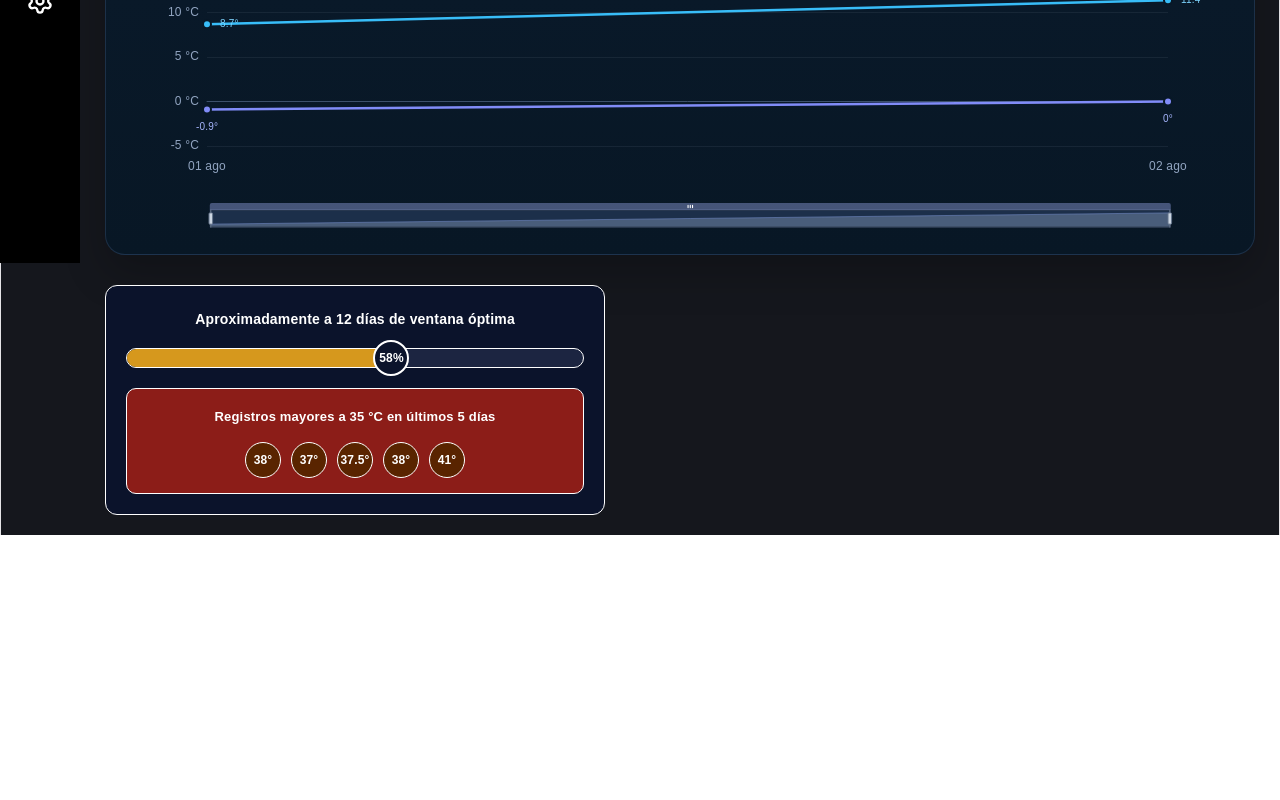
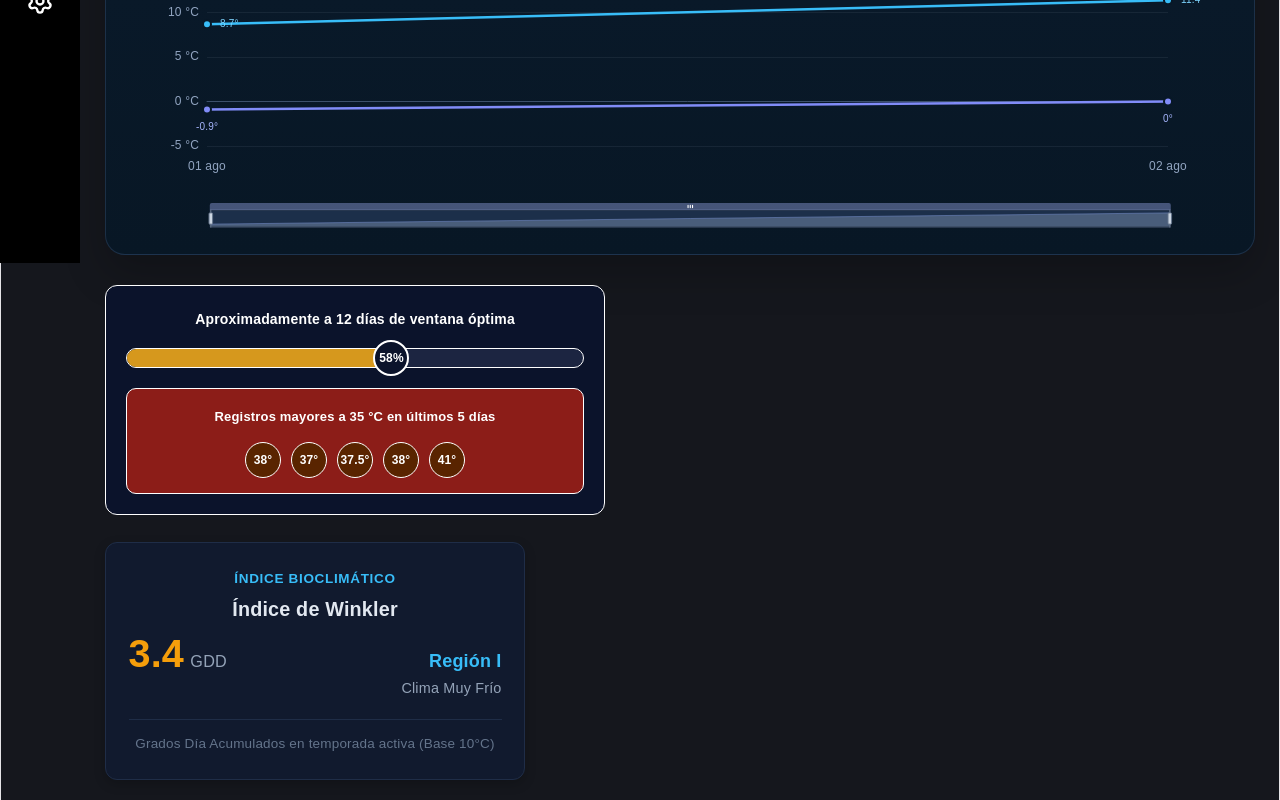
Before and after one commit to Vigno-team/vigno-fronted, a React (Vite) app: page / in a window 1280 px wide. Shown: the part 537-1337 px from the top of the page. Before the commit the page ends 1072 px from the top, so only its background shows below. Built offline with nearby package versions, Linux system fonts and the light colour scheme.

Commit message:
SCRUM-22: Se implementa el calculo del indice Winkler, ademas del componente visual WinklerCard

```diff
--- a/src/App.jsx
+++ b/src/App.jsx
@@ -3,6 +3,7 @@ import { useState } from "react";
 import BarraLateral from "./componentes/BarraLateral/BarraLateral";
 import HarvestProgressBar from "./componentes/HarvestProgressBar/HarvestProgressBar";
 import TemperatureChart from "./componentes/TemperatureChart";
+import { WinklerCard } from "./componentes/WinklerCard/WinklerCard";
 import { useClimateData } from "./hooks/useClimateData";
 
 import "./App.css";
@@ -27,9 +28,7 @@ function App() {
               : "contenido contenido-contraido"
           }
         >
-          <div className="estado-datos">
-            Cargando datos meteorológicos...
-          </div>
+          <div className="estado-datos">Cargando datos meteorológicos...</div>
         </main>
       </div>
     );
@@ -50,9 +49,7 @@ function App() {
               : "contenido contenido-contraido"
           }
         >
-          <div className="estado-datos">
-            No se pudieron cargar los datos.
-          </div>
+          <div className="estado-datos">No se pudieron cargar los datos.</div>
         </main>
       </div>
     );
@@ -81,6 +78,7 @@ function App() {
           diasEstimados={12}
           temperaturas={[38, 37, 37.5, 38, 41]}
         />
+        <WinklerCard seriesTemperaturas={data.seriesTemperaturas} />
       </main>
     </div>
   );
--- /dev/null
+++ b/src/componentes/WinklerCard/WinklerCard.css
@@ -0,0 +1,86 @@
+.winkler-card {
+  background-color: #111a2e;
+  border: 1px solid #1f2d47;
+  border-radius: 12px;
+  padding: 1.25rem;
+  color: #ffffff;
+  display: flex;
+  flex-direction: column;
+  gap: 1rem;
+  box-shadow: 0 4px 12px rgba(0, 0, 0, 0.2);
+  max-width: 420px;
+  width: 100%;
+  margin-top: 1.5rem;
+}
+
+.winkler-card-header {
+  display: flex;
+  flex-direction: column;
+  gap: 0.25rem;
+}
+
+.winkler-badge {
+  font-size: 0.75rem;
+  color: #38bdf8;
+  text-transform: uppercase;
+  letter-spacing: 0.05em;
+  font-weight: 600;
+}
+
+.winkler-card-header h4 {
+  margin: 0;
+  font-size: 1.1rem;
+  font-weight: 600;
+  color: #e2e8f0;
+}
+
+.winkler-card-body {
+  display: flex;
+  align-items: baseline;
+  justify-content: space-between;
+}
+
+.winkler-metric {
+  display: flex;
+  align-items: baseline;
+  gap: 0.35rem;
+}
+
+.winkler-value {
+  font-size: 2.2rem;
+  font-weight: 700;
+  color: #f59e0b;
+}
+
+.winkler-unit {
+  font-size: 0.9rem;
+  color: #94a3b8;
+  font-weight: 500;
+}
+
+.winkler-classification {
+  display: flex;
+  flex-direction: column;
+  align-items: flex-end;
+}
+
+.winkler-region {
+  font-size: 1rem;
+  font-weight: 700;
+  color: #38bdf8;
+}
+
+.winkler-desc {
+  font-size: 0.8rem;
+  color: #94a3b8;
+}
+
+.winkler-card-footer {
+  border-top: 1px solid #1f2d47;
+  padding-top: 0.5rem;
+}
+
+.winkler-card-footer small {
+  color: #64748b;
+  font-size: 0.75rem;
+}
--- /dev/null
+++ b/src/componentes/WinklerCard/WinklerCard.jsx
@@ -0,0 +1,33 @@
+import React from "react";
+import { calcularIndiceWinkler } from "../../utils/winkler";
+import "./WinklerCard.css";
+
+export const WinklerCard = ({ seriesTemperaturas = [] }) => {
+  const { gddTotal, region, descripcion } =
+    calcularIndiceWinkler(seriesTemperaturas);
+
+  return (
+    <div className="winkler-card">
+      <div className="winkler-card-header">
+        <span className="winkler-badge">Índice Bioclimático</span>
+        <h4>Índice de Winkler</h4>
+      </div>
+
+      <div className="winkler-card-body">
+        <div className="winkler-metric">
+          <span className="winkler-value">{gddTotal}</span>
+          <span className="winkler-unit">GDD</span>
+        </div>
+
+        <div className="winkler-classification">
+          <span className="winkler-region">{region}</span>
+          <span className="winkler-desc">Clima {descripcion}</span>
+        </div>
+      </div>
+
+      <div className="winkler-card-footer">
+        <small>Grados Día Acumulados en temporada activa (Base 10°C)</small>
+      </div>
+    </div>
+  );
+};
--- /dev/null
+++ b/src/utils/winkler.ts
@@ -0,0 +1,44 @@
+import { SeriesHorariasTemperaturas } from "../types/climate";
+
+export interface WinklerResult {
+  gddTotal: number;
+  region: string;
+  descripcion: string;
+}
+
+export const calcularIndiceWinkler = (
+  registros: SeriesHorariasTemperaturas[],
+): WinklerResult => {
+  // Sumamos el calor efectivo de cada registro
+  const gddTotal = registros.reduce((acumulador, item) => {
+    const calorEfectivo = Math.max(0, item.mediaDiaria - 10);
+    return acumulador + calorEfectivo;
+  }, 0);
+
+  // Redondeamos a 1 decimal para que sea legible
+  const gddRedondeado = Math.round(gddTotal * 10) / 10;
+
+  // Determinamos la clasificación de Winkler (I a V)
+  let region = "Región I";
+  let descripcion = "Muy Frío";
+
+  if (gddRedondeado > 2222) {
+    region = "Región V";
+    descripcion = "Muy Cálido";
+  } else if (gddRedondeado >= 1945) {
+    region = "Región IV";
+    descripcion = "Cálido";
+  } else if (gddRedondeado >= 1668) {
+    region = "Región III";
+    descripcion = "Templado";
+  } else if (gddRedondeado >= 1390) {
+    region = "Región II";
+    descripcion = "Frío";
+  }
+
+  return {
+    gddTotal: gddRedondeado,
+    region,
+    descripcion,
+  };
+};
```
